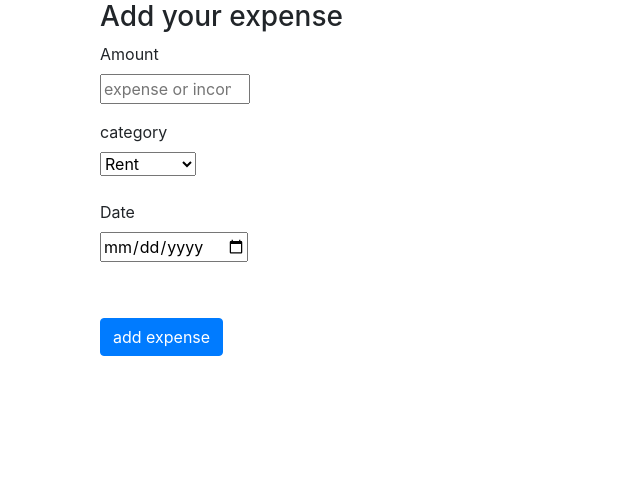
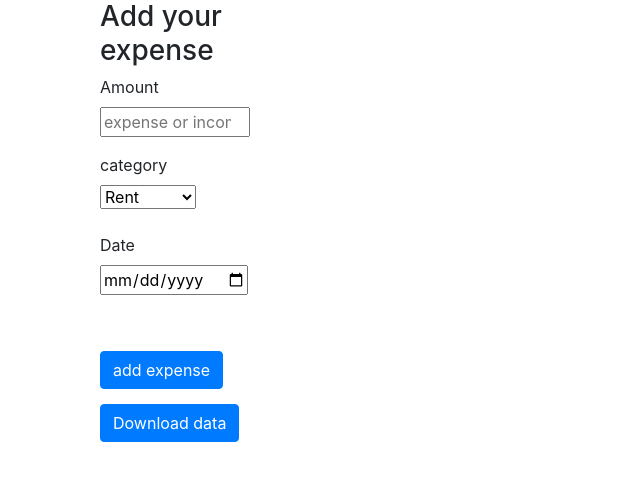
Before and after one commit to LombMarc/personal_finance, a Flask app: page / in a window 1280 px wide. Shown: the part 56-537 px from the top of the page, without its empty margins (0-640 px from the left). Run offline with Flask 3, Linux system fonts and the light colour scheme; a user stored in the database is signed in; data comes from the database, SQL or seed files in the repository; some libraries are stand-ins or nearby versions.

Commit message:
added download button to home page added to home route the download function with in memory csv creation

```diff
--- a/webapp/__init__.py
+++ b/webapp/__init__.py
@@ -1 +1 @@
-__version__ = "1.2.0"
+__version__ = "1.3.0"
--- a/webapp/app.py
+++ b/webapp/app.py
@@ -1,12 +1,13 @@
 import datetime
 import sqlite3
-import os,sys
-from flask import render_template,request,flash,redirect,url_for
+import os
+from flask import Flask,render_template,request,flash,redirect,url_for, make_response
 from werkzeug.security import generate_password_hash,check_password_hash
 from flask_login import login_user,login_required,logout_user,current_user, UserMixin, LoginManager
-from flask import Flask
 import plotly.express as px
 import plotly.offline as opy
+import csv
+from io import StringIO
 
 app = Flask(__name__)
 login_manager = LoginManager()
@@ -243,6 +244,27 @@ def home():
             except:
                 flash("Error occurred when inserting data",category="error")
             return redirect(url_for("home"))
+        if "download-data" in request.form:
+            query = """
+                    SELECT amount, category, time_inserted
+                    FROM transactions
+                    WHERE user_id = ?;
+                    """
+            res = query_db(db,query,user_id)
+
+            #create in memoty file
+            csv_data = StringIO()
+            #prepare dictionary writer
+            csv_writer = csv.DictWriter(csv_data, fieldnames=res[0].keys())
+            #write headers
+            csv_writer.writeheader()
+            #write data
+            csv_writer.writerows(res)
+
+            response = make_response(csv_data.getvalue())
+            response.headers['Content-Disposition'] = 'attachment; filename=data.csv'
+            response.headers['Content-Type'] = 'text/csv'
+            return response
     return render_template('home.html',options=[i.get('category').capitalize() for i in category[::-1]],user=current_user)
 
 @app.route('/categories',methods=["GET","POST"])
--- a/webapp/templates/home.html
+++ b/webapp/templates/home.html
@@ -1,7 +1,7 @@
 {% extends "base.html" %} {% block title%}Home{% endblock %}
 {% block content %}
 <div class="container" style="display:flex">
-<div class="add-expense-form" >
+<div class="add-expense-form" style="flex:0">
     <form method="POST">
         <h3>Add your expense</h3>
         <div class="form-group">
@@ -18,6 +18,10 @@
         </div>
         </br>
         <button type="submit" name="submit_expense" class="btn btn-primary">add expense</button>
+        <div style="margin-top:10%;">
+            <button type="submit" name="download-data" class="btn btn-primary">Download data</button>
+        </div>
+
     </form>
 
 </div>
```
Also changed, not shown: 1 other file.
